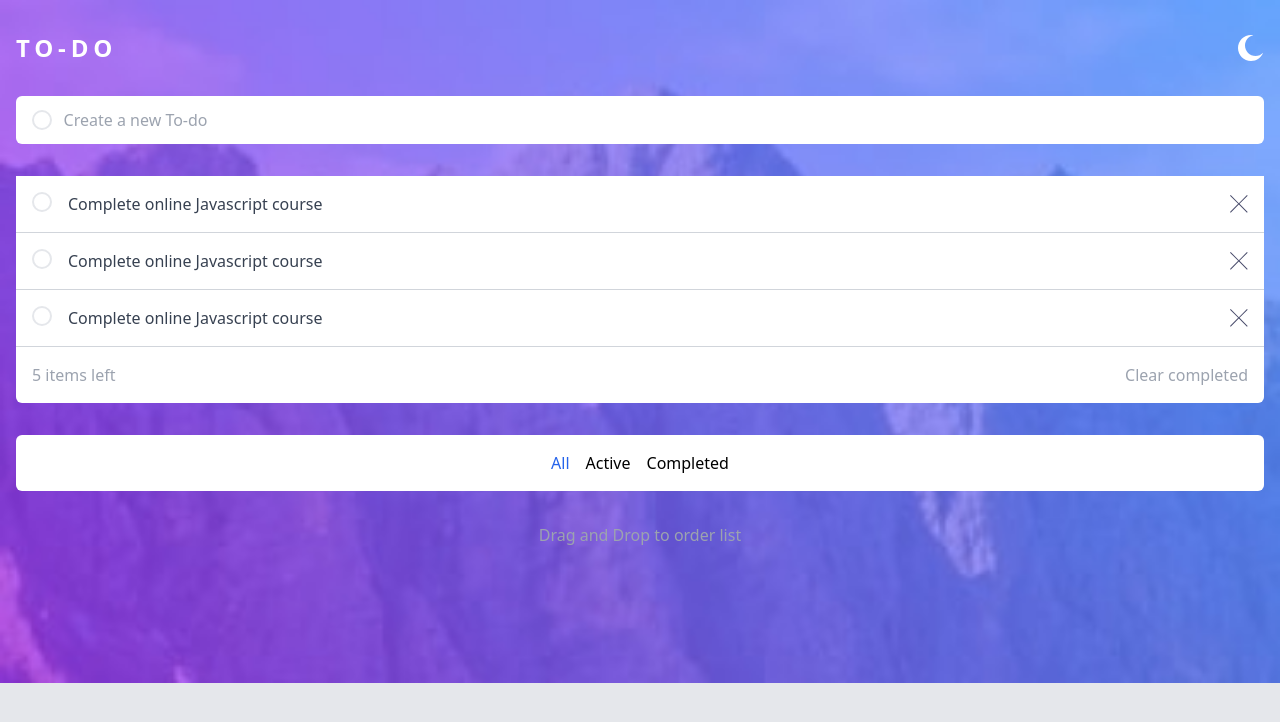
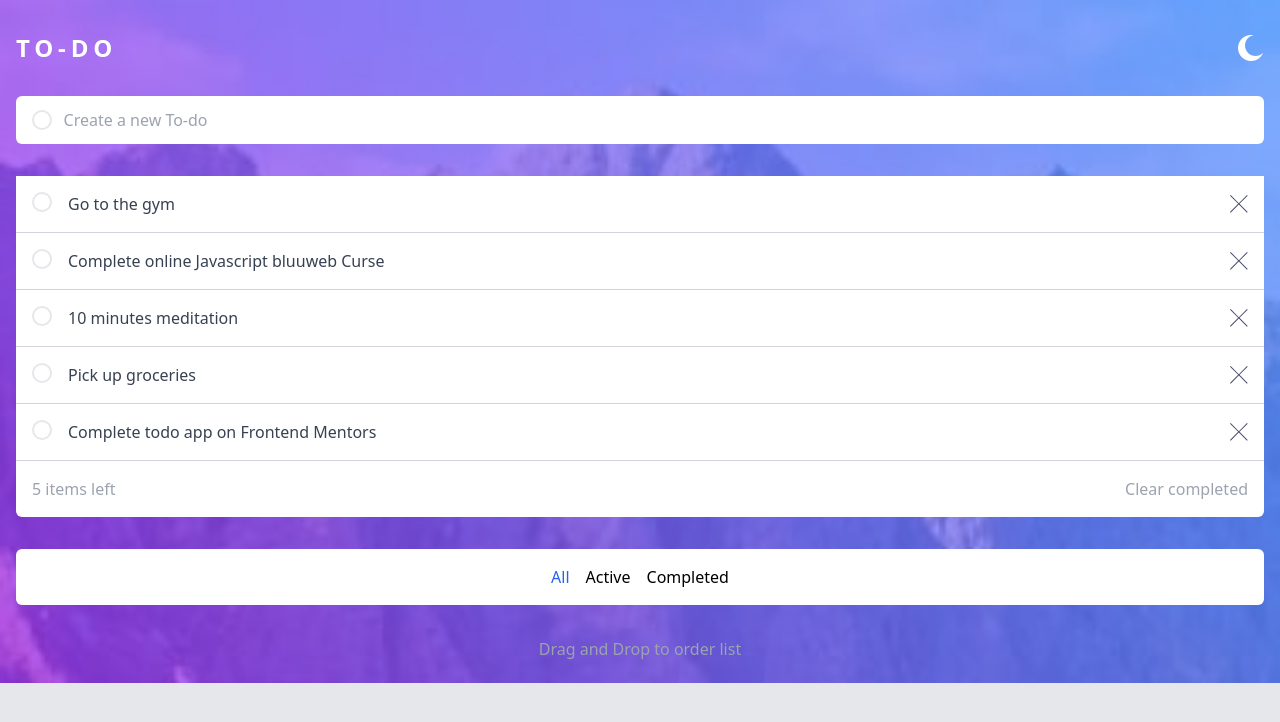
Before and after one commit to kevo-developer/vite-react-tailwind-todo-frontendmentor, a React (Vite) app: page / in a window 1280 px wide. Shown: the top 722 px of the page. Built offline with nearby package versions, Linux system fonts and the light colour scheme.

Commit message:
useState added for show many todos with array

```diff
--- a/src/App.jsx
+++ b/src/App.jsx
@@ -3,8 +3,20 @@ import TodoComputed from "./components/TodoComputed";
 import TodoCreate from "./components/TodoCreate";
 import TodoList from "./components/TodoList";
 import TodoFilter from "./components/TodoFilter";
+import { useState } from "react";
+
+const initialStateTodos = [
+    { id : 1, title : "Go to the gym", completed : true },
+    { id : 2, title : "Complete online Javascript bluuweb Curse", completed : true},
+    { id : 3, title : "10 minutes meditation", completed : false},
+    { id : 4, title : "Pick up groceries", completed : false},
+    { id : 5, title : "Complete todo app on Frontend Mentors", completed : false}
+]
 
 const App = () => {
+
+    const [todos, setTodos] = useState(initialStateTodos);
+
     return (
         <div className="bg-[url('./assets/images/bg-mobile-light.jpg')] bg-no-repeat bg-contain bg-gray-200 min-h-screen">
             {/* Header */}
@@ -14,7 +26,7 @@ const App = () => {
 
                 <TodoCreate />
 
-                <TodoList />
+                <TodoList todos={todos} />
 
                 <TodoComputed />
 
--- a/src/components/TodoItem.jsx
+++ b/src/components/TodoItem.jsx
@@ -1,11 +1,14 @@
 import CrossIcon from "./icons/CrossIcon";
 
-const TodoItem = () => {
+const TodoItem = ( {todo} ) => {
+
+    const {id, title, completed} = todo;
+
     return (
         <article className="bg-white flex gap-4 border-b-gray-300 border-b py-4 p-4">
             <button className="flex-none rounded-full border-2 w-5 h-5 inline-block"></button>
             <p className="text-gray-700 grow">
-                Complete online Javascript course
+                {title}
             </p>
             <button className="flex-none">
                 <CrossIcon />
--- a/src/components/TodoList.jsx
+++ b/src/components/TodoList.jsx
@@ -1,11 +1,13 @@
 import TodoItem from "./TodoItem";
 
-const TodoList = () => {
+const TodoList = ( {todos} ) => {
     return (
         <div className="mt-8 rounded-t-md bg-white [&>article]:p-4">
-            <TodoItem />
-            <TodoItem />
-            <TodoItem />
+
+            {todos.map((todo)=>(
+                <TodoItem key={todo.id} todo={todo} />
+            ))}
+
         </div>
     );
 };
```
